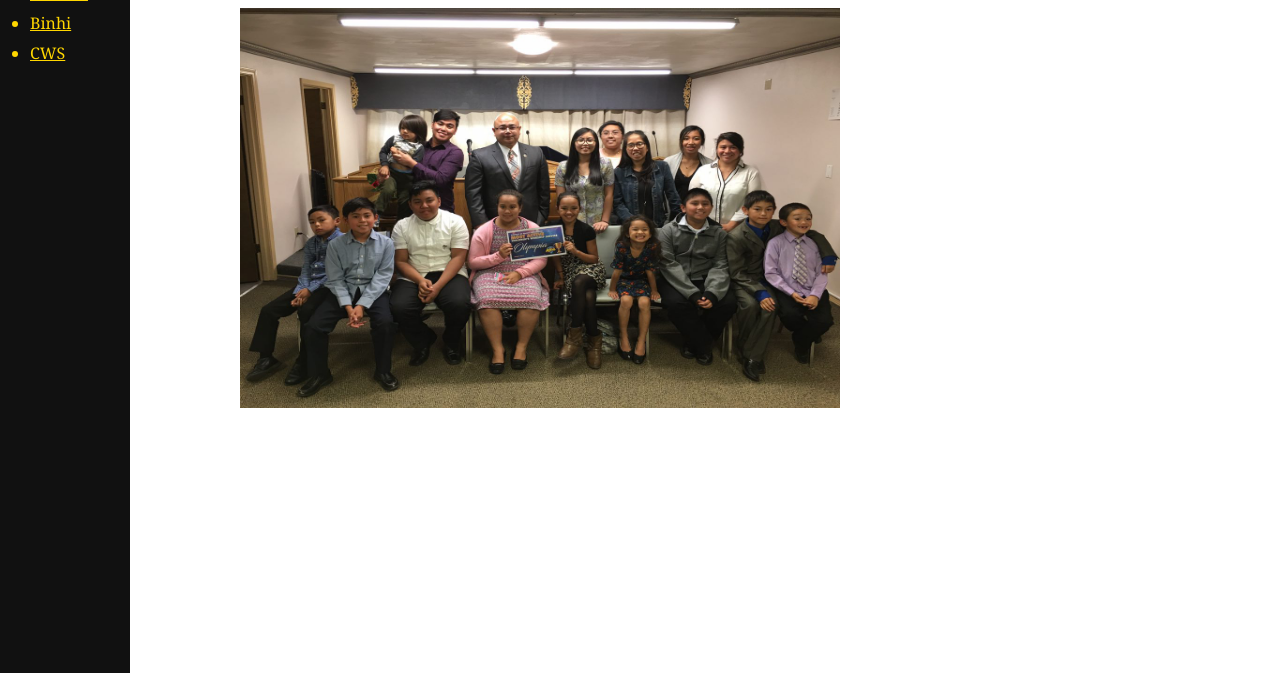
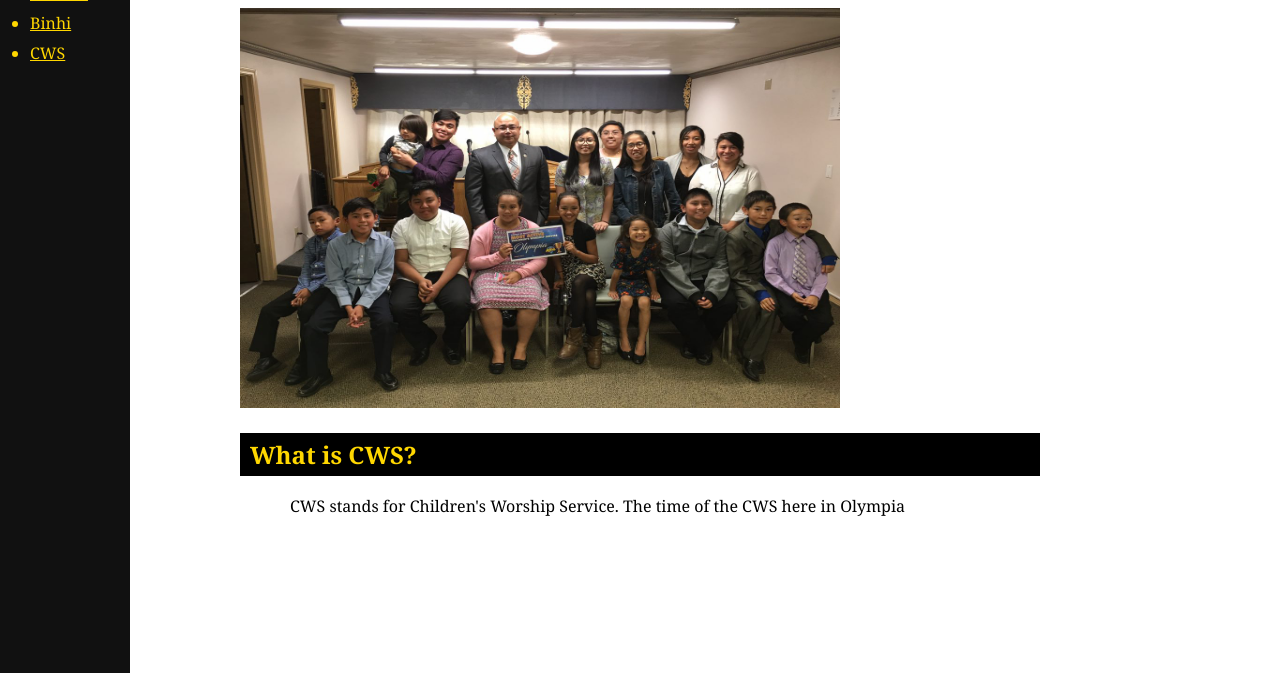
Before and after one commit to MelizaRedulla/MelizaRedulla.github.io, a plain HTML site: page CWS.html in a window 1280 px wide. Shown: the part 132-805 px from the top of the page. Drawn offline with Linux system fonts and the light colour scheme.

Commit message:
Third Commit

```diff
--- a/CWS.html
+++ b/CWS.html
@@ -25,3 +25,5 @@
 
     <div id="main">
       <img src="img/OlympiaCWS.jpg" alt="Olympia's CWS">
+      <h2>What is CWS?</h2>
+      <p1>CWS stands for Children's Worship Service. The time of the CWS here in Olympia</p1>
```
